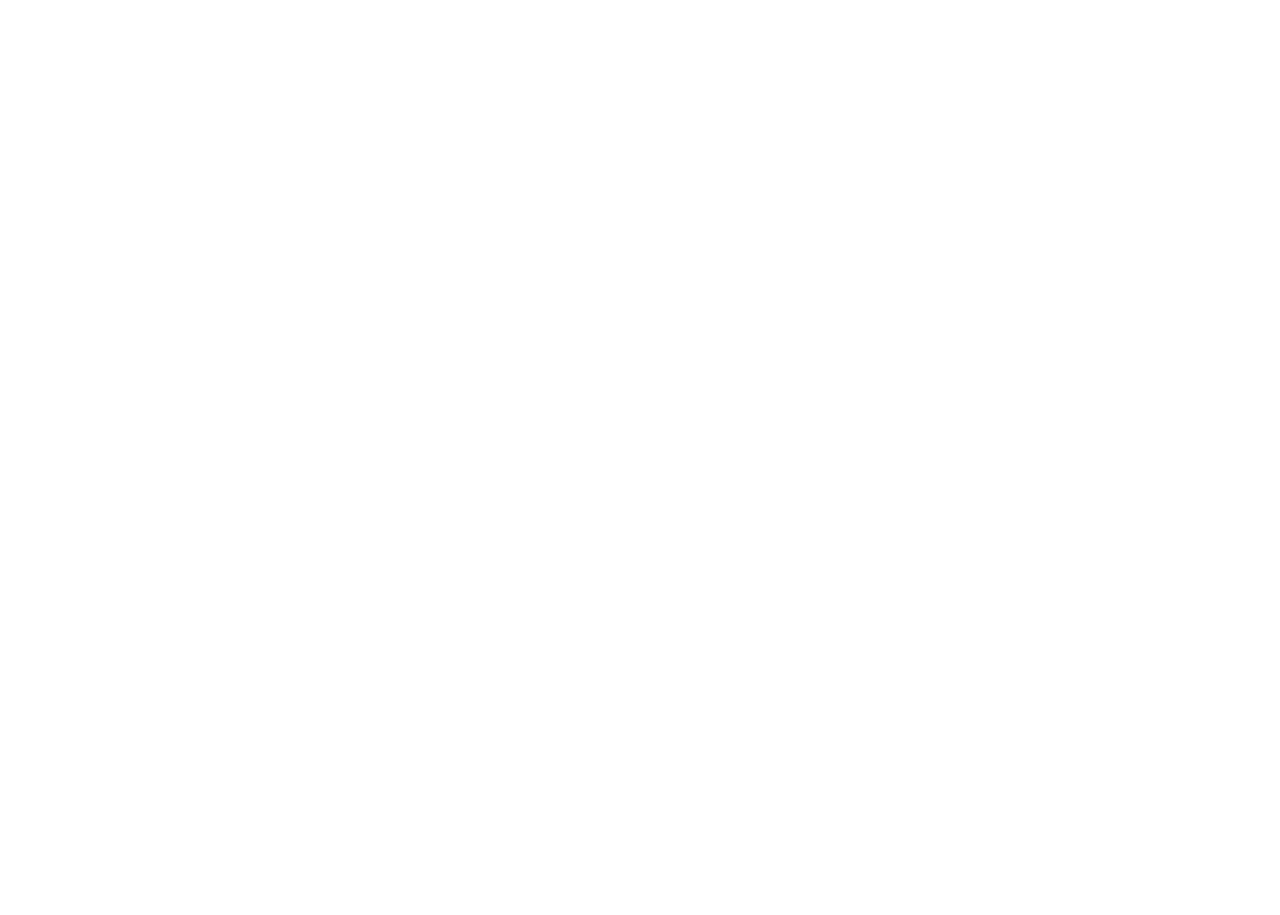
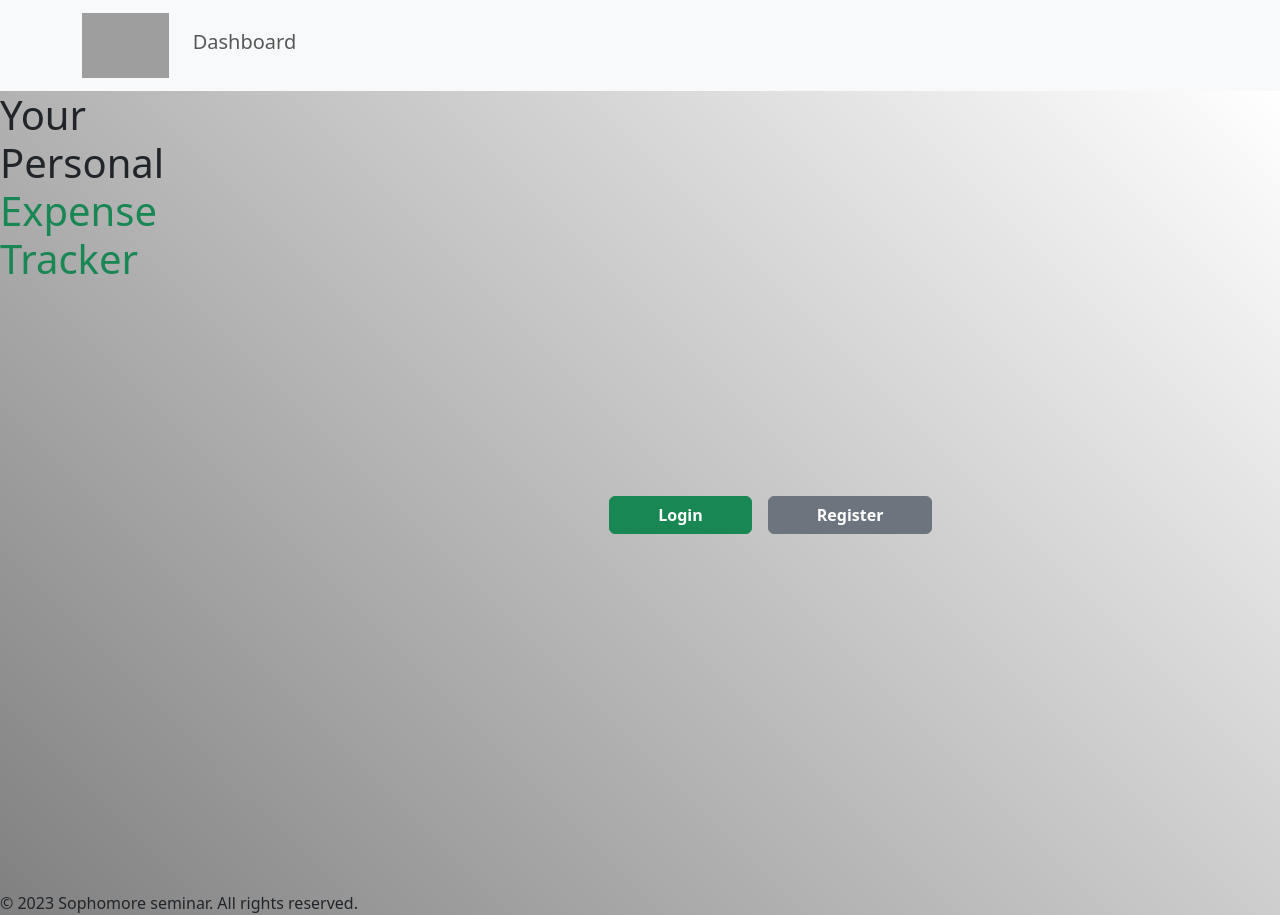
Before and after one commit to nikhil-na/csci-210, a React (Create React App) app in the folder frontend/: page / in a window 1280 px wide. Before the commit this address had no page. Before the commit the page ends 800 px from the top, so only its background shows below. Built offline with nearby package versions, Linux system fonts and the light colour scheme; grey boxes are pictures that could not be loaded.

Commit message:
Designed landing page

```diff
--- a/frontend/src/App.js
+++ b/frontend/src/App.js
@@ -1,7 +1,7 @@
-import './App.css';
 import 'bootstrap/dist/css/bootstrap.min.css';
 import { BrowserRouter, Routes, Route} from 'react-router-dom';
 
+import LandingPage from './components/LandingPage';
 import Login from '../src/components/user/login';
 import Signup from '../src/components/user/signup';
 
@@ -9,10 +9,11 @@
   return (
     <BrowserRouter>
       <Routes>
+        <Route path = '/' element={<LandingPage />} />
         <Route path = '/login' element={<Login />} />
         <Route path = '/signup' element={<Signup />} />
       </Routes>
     </BrowserRouter>
-)}
-
+  );
+}
 export default App;
--- /dev/null
+++ b/frontend/src/components/LandingPage.jsx
@@ -0,0 +1,34 @@
+import React from "react";
+import { Link } from "react-router-dom";
+import Navbar from "./header/navbar";
+import Footer from "./header/footer";
+
+function LandingPage(){
+    return (
+        <div>
+            <Navbar />
+            <header style={ styleHeader }>
+            <div className="vh-100 d-flex">
+                <div className = "header-container">
+                    <h1 className="text-dark">Your Personal<div className="text-success">Expense Tracker</div></h1>
+                </div>
+                <div className="container d-flex justify-content-center align-items-center">
+                    <Link to = "/login" className="btn btn-success px-5 mt-5 mx-3 text-decoration-none"><strong>Login</strong></Link>
+                    <Link to ="/signup" className="btn btn-secondary px-5 mt-5 text-decoration-none"><strong>Register</strong></Link>
+                </div>
+            </div>
+            <Footer />
+            </header>
+        </div>
+
+)
+}
+
+const styleHeader = {
+    width: "100%",
+    height: "auto",
+    background:"linear-gradient(45deg, #808080, #ffffff)",
+}
+
+
+export default LandingPage;
```
